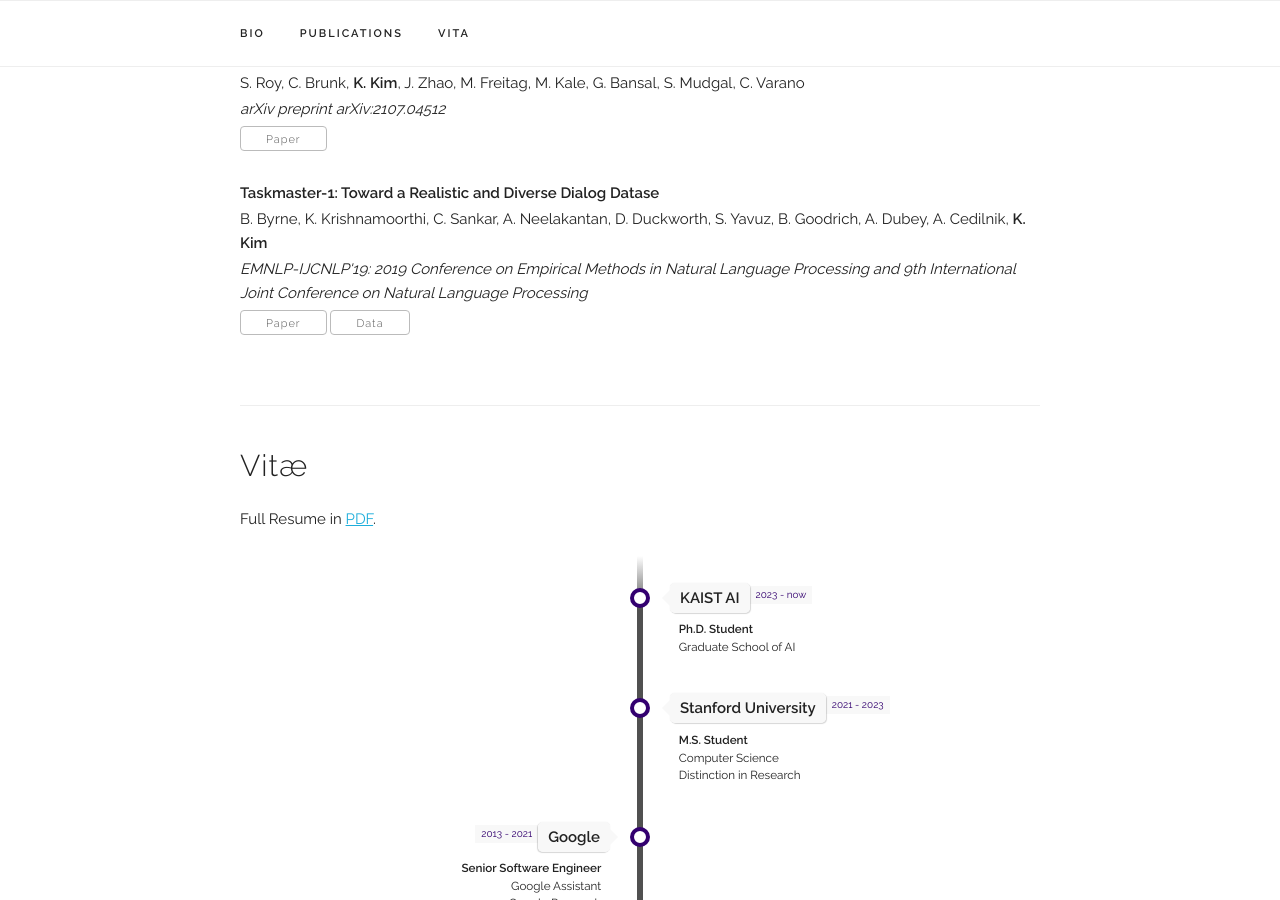
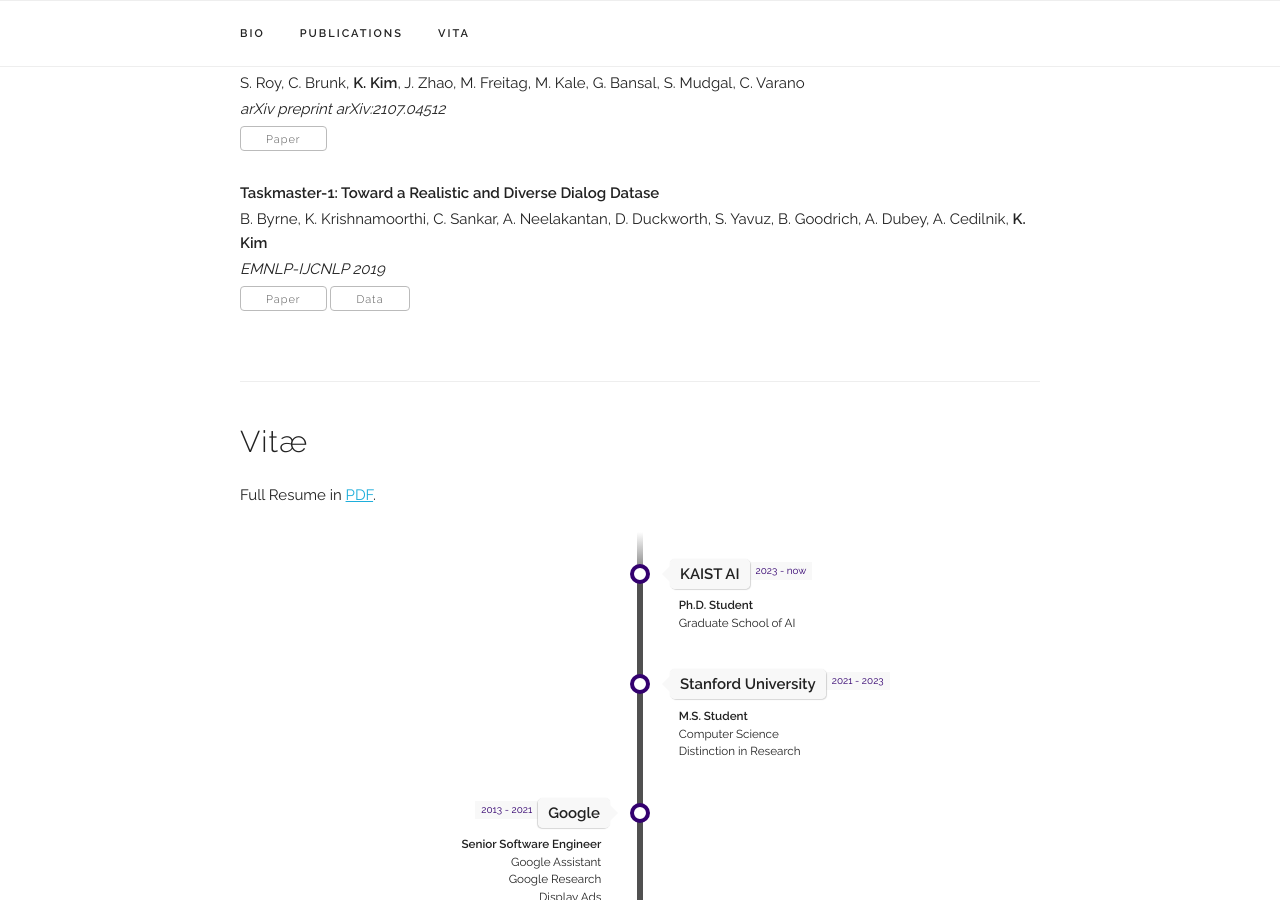
Before and after one commit to kykim0/kykim0.github.io, a Jekyll site: the page built from index.html, in a window 1280 px wide and 900 px high, scrolled down 2276 px. Built offline with Jekyll 4.4.1, drawn with Linux system fonts in a browser that asks for light colours; some web fonts are replaced.

Commit message:
Update publications.yaml

```diff
--- a/_data/publications.yaml
+++ b/_data/publications.yaml
@@ -86,7 +86,7 @@ papers:
 
   - title: "Taskmaster-1: Toward a Realistic and Diverse Dialog Datase"
     authors: "B. Byrne, K. Krishnamoorthi, C. Sankar, A. Neelakantan, D. Duckworth, S. Yavuz, B. Goodrich, A. Dubey, A. Cedilnik, <b>K. Kim</b>"
-    venue: "EMNLP-IJCNLP'19: 2019 Conference on Empirical Methods in Natural Language Processing and 9th International Joint Conference on Natural Language Processing"
+    venue: "EMNLP-IJCNLP 2019"
     paper_pdf: "https://arxiv.org/pdf/1909.05358"
     data: "https://github.com/google-research-datasets/Taskmaster"
     selected: y
```
